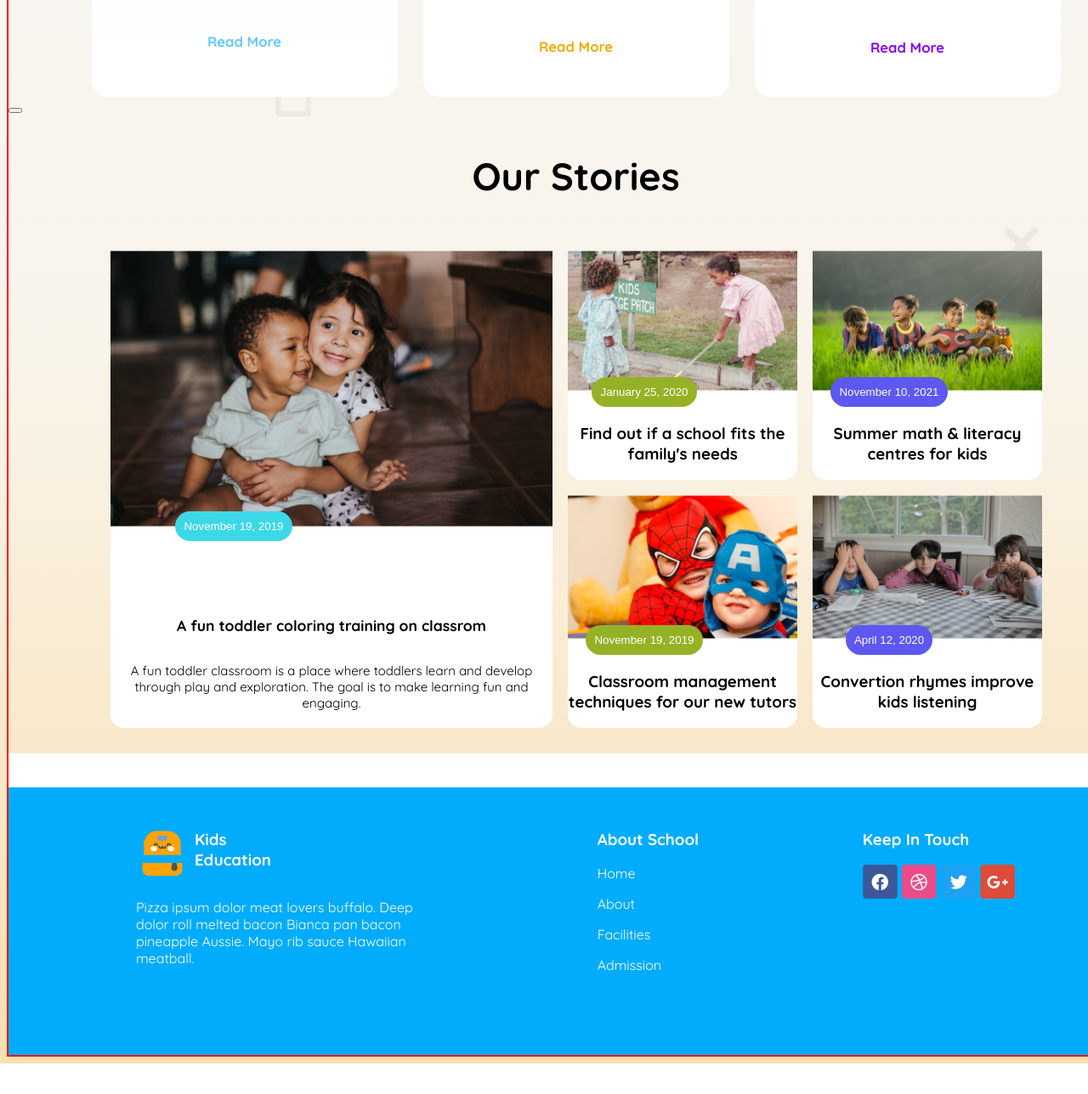
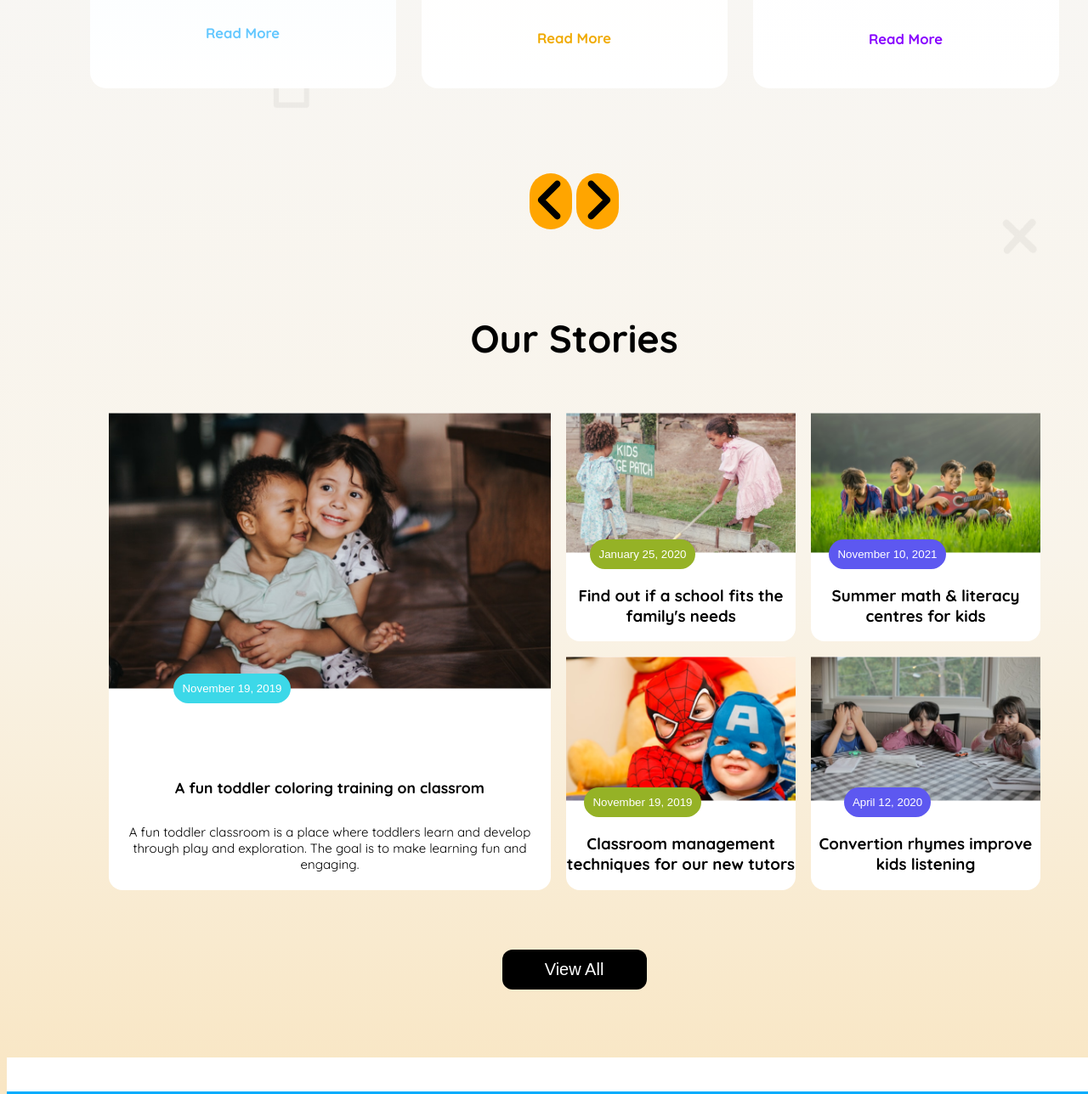
Before and after one commit to Abdulkaium775/Assignment-2, a plain HTML site: page index.html in a window 1280 px wide. Shown: the part 1252-2540 px from the top of the page at 85% size. Before the commit the page ends 2504 px from the top, so only its background shows below. Drawn offline with Linux system fonts and the light colour scheme.

Commit message:
third commit

```diff
--- a/index.html
+++ b/index.html
@@ -72,9 +72,16 @@
        <h5 style="color: #8700FF;">Read More</h5>
       </div>
     </div>
-
+      <!-- button -->
     <section>
-        <button>  </button>
+        <div class="button">
+            <button  class="b-1">
+                <img src="./assets/angle-left-solid.svg" alt="">
+            </button>
+            <button class="b-2">
+            <img src="./assets/angle-right-solid.svg" alt="">
+             </button>
+        </div>
     </sectction>
 
     <!-- our-stories -->
@@ -108,8 +115,10 @@
                     <button id="btn-osm-3" class="btn-3">April 12, 2020</button>
                     <h3>Convertion rhymes improve kids listening</h3>
                 </div>
-
             </div>
+            <div id="btn-title">
+                <button class="btn-4">View All</button>
+                </div>
         </div>
     </section>
 </main>
--- a/style/style.css
+++ b/style/style.css
@@ -9,9 +9,7 @@
 /* banner-style */
 
    #body{
-    background-color:;
     width: 1335px;
-    border: 2px solid red;
     background-image: linear-gradient(#F7F7F7,#F7F7F7, #F9F4EA,#F9DFB0);
    }
 img{
@@ -118,10 +116,25 @@ align-items: center;
 
 }
 
+/* button */
+.button{
+    text-align: center;
+    margin: 100px;
+}
+.b-1 , .b-2{
+    width:50px;
+    border: none;
+    border-radius: 30px;
+    background-color:orange;
+}
+button > .b-1 > img{
+    color: #FFFFFF;
+}
+
 /* our stories */
 .story{
 max-width: 100%;
-margin: 30px 120px;
+margin: 30px 120px 80px;
 }
 
 .our-stories{
@@ -177,9 +190,13 @@ align-items: center;
     padding:10px;
     background-color: yellow;
 }
+#btn-title{
+    text-align: center;
+    margin-top: 70px;
+}
 
 .btn-4{
-    width: 180px;
+    width:170px;
     border: none;
     border-radius: 12px;
     color: #FFFFFF;
@@ -188,6 +205,7 @@ align-items: center;
     font-size: 20px;
 
 }
+
 /* footer */
 .footer{
     display: flex;
```
Also changed, not shown: assets/angle-left-solid.svg (added), assets/angle-right-solid.svg (added).
